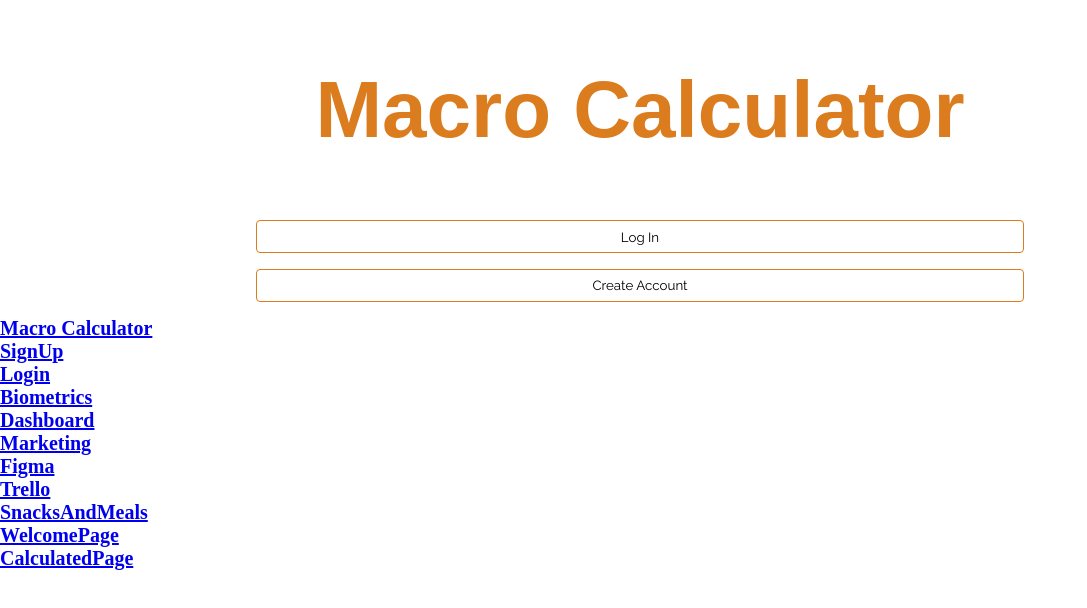
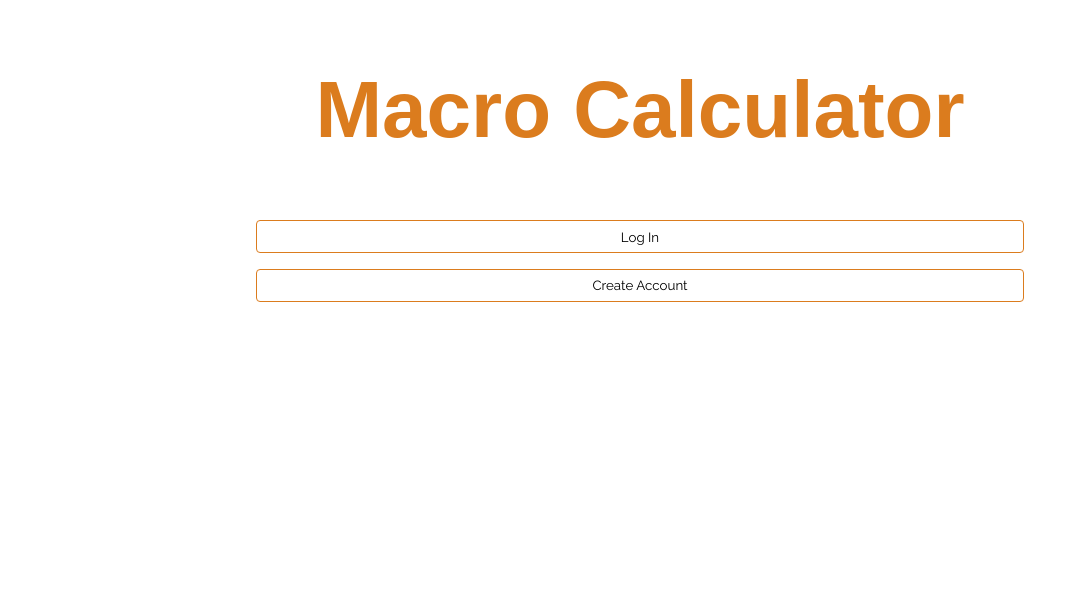
Before and after one commit to prietop97/macro-calculator-react, a React (Create React App) app: page / in a window 1280 px wide. Shown: the top 608 px of the page, without its empty margins (0-1087 px from the left). Built offline with nearby package versions, Linux system fonts and the light colour scheme; a web font is replaced by a local one.

Commit message:
deleted the footer

```diff
--- a/src/App.js
+++ b/src/App.js
@@ -5,7 +5,6 @@ import PrivateRoute from "./Utils/PrivateRoute"
 import Dashboard from './Components/Dashboard';
 import BioForm from './Components/BioForm';
 import Header from './Components/Header';
-import Footer from './Components/Footer';
 import Login from './Components/Login';
 import SignUp from './Components/SignUp';
 import WelcomePage from './Components/WelcomePage';
@@ -27,8 +26,6 @@ function App() {
         <PrivateRoute exact path = "/SnacksAndMeals" component = {SnacksAndMeals} />
         <PrivateRoute exact path = "/CalculatedPage" component = {CalculatedPage} />
       </Switch>
-      <Footer>
-      </Footer>
     </div>
   );
 }
--- a/src/Components/Footer.js
+++ /dev/null
@@ -1,43 +0,0 @@
-import React from 'react';
-import { Link } from 'react-router-dom';
-
-export default function Footer() {
-  return (
-    <header className='ui centered'>
-        <div className = 'flexHeader'>
-      <Link to='/'>
-      <h1 className='ui center'>Macro Calculator</h1>
-      </Link>
-      <Link to='/SignUp'>
-      <h1 className='ui left'>SignUp</h1>
-      </Link>
-      <Link to='/Login'>
-      <h1 className='ui left'>Login</h1>
-      </Link>
-      <Link to='/Biometrics'>
-      <h1 className='ui left'>Biometrics</h1>
-      </Link>
-      <Link to='/Dashboard'>
-      <h1 className='ui left'>Dashboard</h1>
-      </Link>
-      <div>
-      <h1>
-      <a href='https://macroculator.github.io/Marketing-page/'>Marketing</a></h1>
-      <h1>
-      <a href='https://www.figma.com/file/LvRxDMLni5Upylszi1gG2G/Macro-Calculator-(1)?node-id=420%3A2280'>Figma</a></h1>
-      <h1>
-      <a href='https://trello.com/b/b0vU37Jp/build-week-project-macro-calculator'>Trello</a></h1>
-      </div>
-      <Link to='/SnacksAndMeals'>
-      <h1 className='ui left'>SnacksAndMeals</h1>
-      </Link>
-      <Link to='/WelcomePage'>
-      <h1 className='ui left'>WelcomePage</h1>
-      </Link>
-      <Link to='/CalculatedPage'>
-        <h1 className='ui left'>CalculatedPage</h1>
-      </Link>
-      </div>
-    </header>
-  );
-}
```
